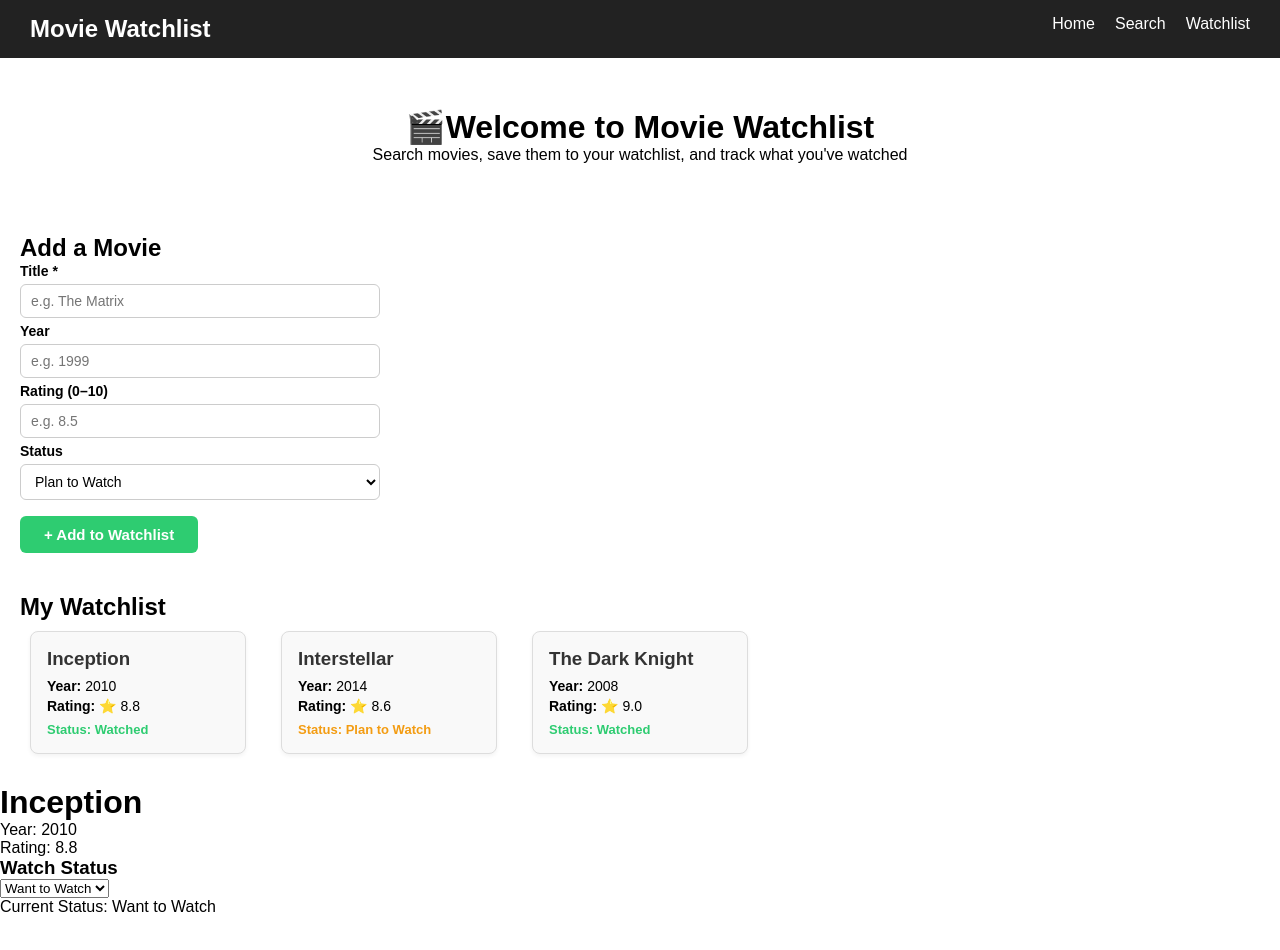
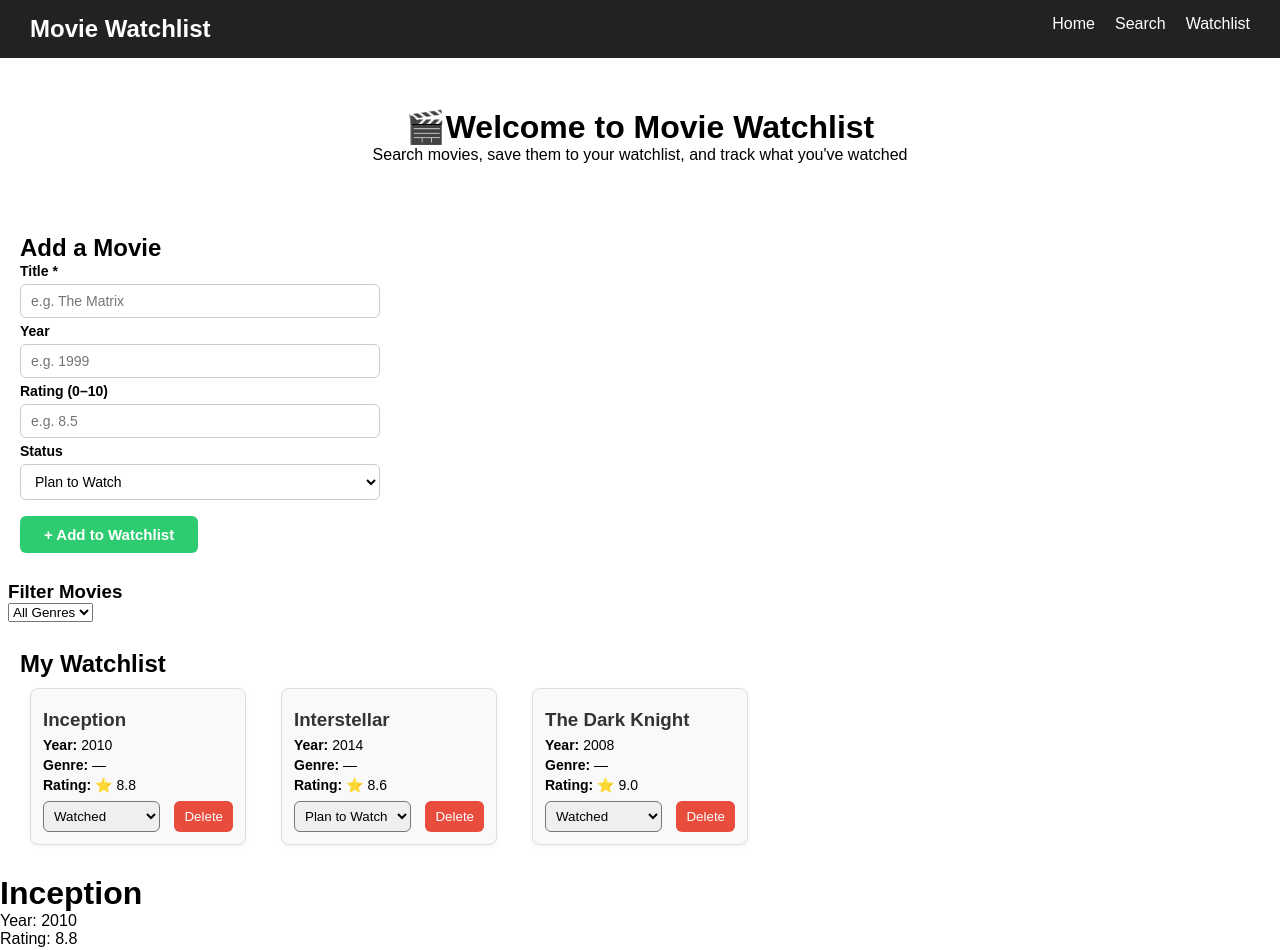
Before and after one commit to ludemond/Group-project, a React (Vite) app: page / in a window 1280 px wide. Shown: the top 950 px of the page. Built offline with nearby package versions, Linux system fonts and the light colour scheme.

Commit message:
feat: movie card status/delete + wire handlers; normalize form defaults

```diff
--- a/src/App.jsx
+++ b/src/App.jsx
@@ -6,6 +6,7 @@ import MovieList from "./components/MovieList";
 import "./App.css";
 import MovieForm from "./components/MovieForm";
 import MovieDetails from "./pages/MovieDetails";
+import MovieFilter from "./components/MovieFilter";
 function App() {
     const [movies, setMovies] = useState([
     { id: 1, title: 'Inception', year: '2010', rating: '8.8', status: 'Watched' },
@@ -20,12 +21,21 @@ function App() {
     ]);
   };
 
+  const updateMovieStatus = (id, newStatus) => {
+    setMovies((prev) => prev.map(m => m.id === id ? { ...m, status: newStatus } : m));
+  };
+
+  const deleteMovie = (id) => {
+    setMovies((prev) => prev.filter(m => m.id !== id));
+  };
+
 return (
         <>
             <Navbar />
             <Home />
             <MovieForm onAddMovie={addMovie} />
-            <MovieList moviesList={movies} />
+            <MovieFilter />
+            <MovieList moviesList={movies} onDeleteMovie={deleteMovie} onChangeStatus={updateMovieStatus} />
             <MovieDetails movie={movies[0]} />
             <Footer />
         </>
--- a/src/components/MovieCard.jsx
+++ b/src/components/MovieCard.jsx
@@ -1,39 +1,52 @@
 import React from 'react';
 
-// We destructure 'movie' from props
-function MovieCard({ movie }) {
+function MovieCard({ movie, onDelete, onStatusChange }) {
+  const handleStatus = (e) => {
+    onStatusChange && onStatusChange(movie.id, e.target.value);
+  };
+
   return (
     <div style={{
       border: '1px solid #ddd',
       borderRadius: '8px',
-      padding: '16px',
+      padding: '12px',
       margin: '10px',
       backgroundColor: '#f9f9f9',
       boxShadow: '0 2px 4px rgba(0,0,0,0.05)'
     }}>
+      {movie.poster && (
+        <img src={movie.poster} alt={movie.title} style={{ width: '100%', height: '220px', objectFit: 'cover', borderRadius: '6px' }} />
+      )}
 
-      {/* 1. Title */}
-      <h3 style={{ margin: '0 0 8px 0', color: '#333' }}>{movie.title}</h3>
+      <h3 style={{ margin: '8px 0 6px 0', color: '#333' }}>{movie.title}</h3>
 
-      {/* 2. Year */}
       <p style={{ margin: '4px 0', fontSize: '14px' }}>
         <strong>Year:</strong> {movie.year || 'N/A'}
       </p>
 
-      {/* 3. Rating */}
+      <p style={{ margin: '4px 0', fontSize: '14px' }}>
+        <strong>Genre:</strong> {movie.genre || '—'}
+      </p>
+
       <p style={{ margin: '4px 0', fontSize: '14px' }}>
         <strong>Rating:</strong> ⭐ {movie.rating || 'Unrated'}
       </p>
 
-      {/* 4. Status (e.g., "Plan to Watch", "Watched", etc.) */}
-      <p style={{
-        margin: '8px 0 0 0',
-        fontSize: '13px',
-        fontWeight: 'bold',
-        color: movie.status === 'Watched' ? '#2ecc71' : '#f39c12'
-      }}>
-        <span>Status: {movie.status}</span>
-      </p>
+      <div style={{ display: 'flex', justifyContent: 'space-between', alignItems: 'center', marginTop: '8px' }}>
+        <select value={movie.status} onChange={handleStatus} style={{ padding: '6px', borderRadius: '6px' }}>
+          <option>Plan to Watch</option>
+          <option>Watching</option>
+          <option>Watched</option>
+        </select>
+
+        <button onClick={() => onDelete && onDelete(movie.id)} style={{ backgroundColor: '#e74c3c', color: '#fff', border: 'none', padding: '8px 10px', borderRadius: '6px', cursor: 'pointer' }}>
+          Delete
+        </button>
+      </div>
+
+      {movie.description && (
+        <p style={{ marginTop: '8px', fontSize: '13px', color: '#555' }}>{movie.description}</p>
+      )}
     </div>
   );
 }
--- a/src/components/MovieForm.jsx
+++ b/src/components/MovieForm.jsx
@@ -1,7 +1,7 @@
 import React from "react"
 import { useState } from "react"
 
-const EMPTY_FORM = {title:"",year:"",rating:"",status:"Plan to watch",};
+const EMPTY_FORM = {title:"",year:"",rating:"",status:"Plan to Watch", poster:"", genre:"", description:""};
 
 function MovieForm({onAddMovie}){
 const [form,setForm]=useState(EMPTY_FORM);
--- a/src/components/MovieList.jsx
+++ b/src/components/MovieList.jsx
@@ -1,7 +1,7 @@
 import React from 'react';
 import MovieCard from './MovieCard.jsx';
 
-function MovieList({ moviesList }) {
+function MovieList({ moviesList, onDeleteMovie, onChangeStatus }) {
   // Guard clause: If there are no movies, show a friendly message
   if (!moviesList || moviesList.length === 0) {
     return <p style={{ padding: '20px' }}>No movies in your list yet!</p>;
@@ -22,6 +22,8 @@ function MovieList({ moviesList }) {
           <MovieCard
             key={singleMovie.id}
             movie={singleMovie}
+            onDelete={onDeleteMovie}
+            onStatusChange={onChangeStatus}
           />
         ))}
       </div>
```
